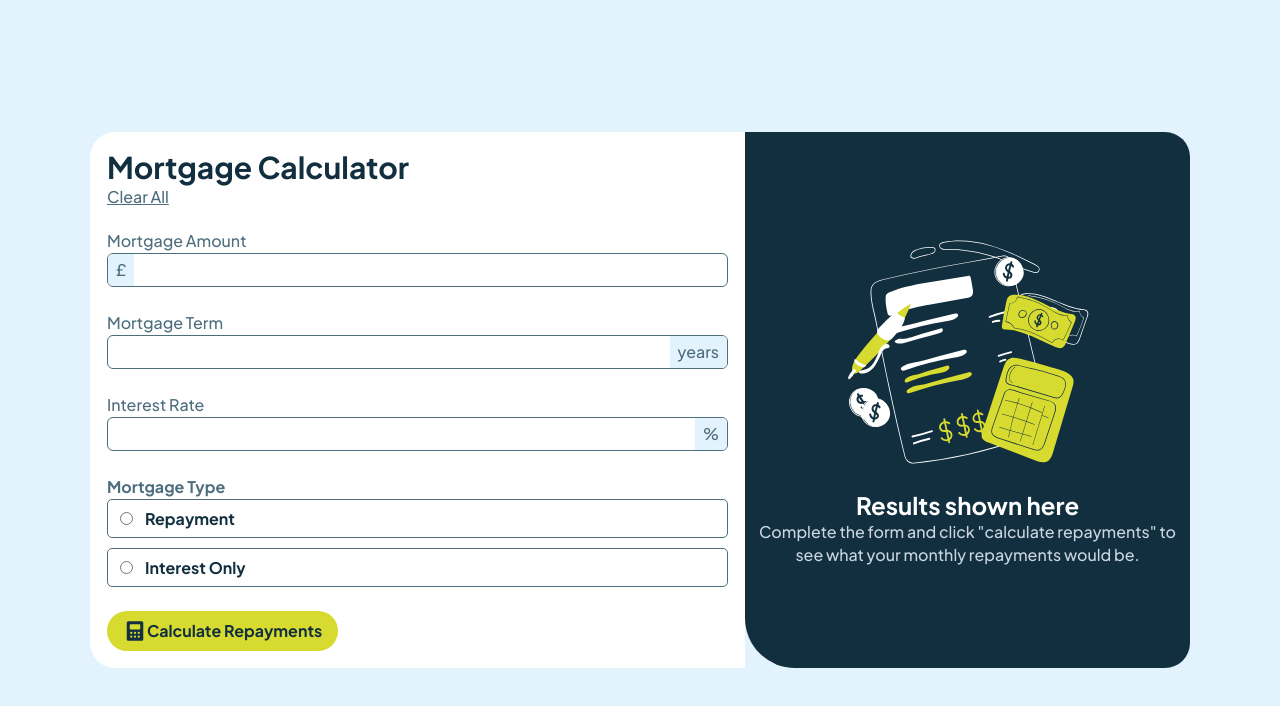
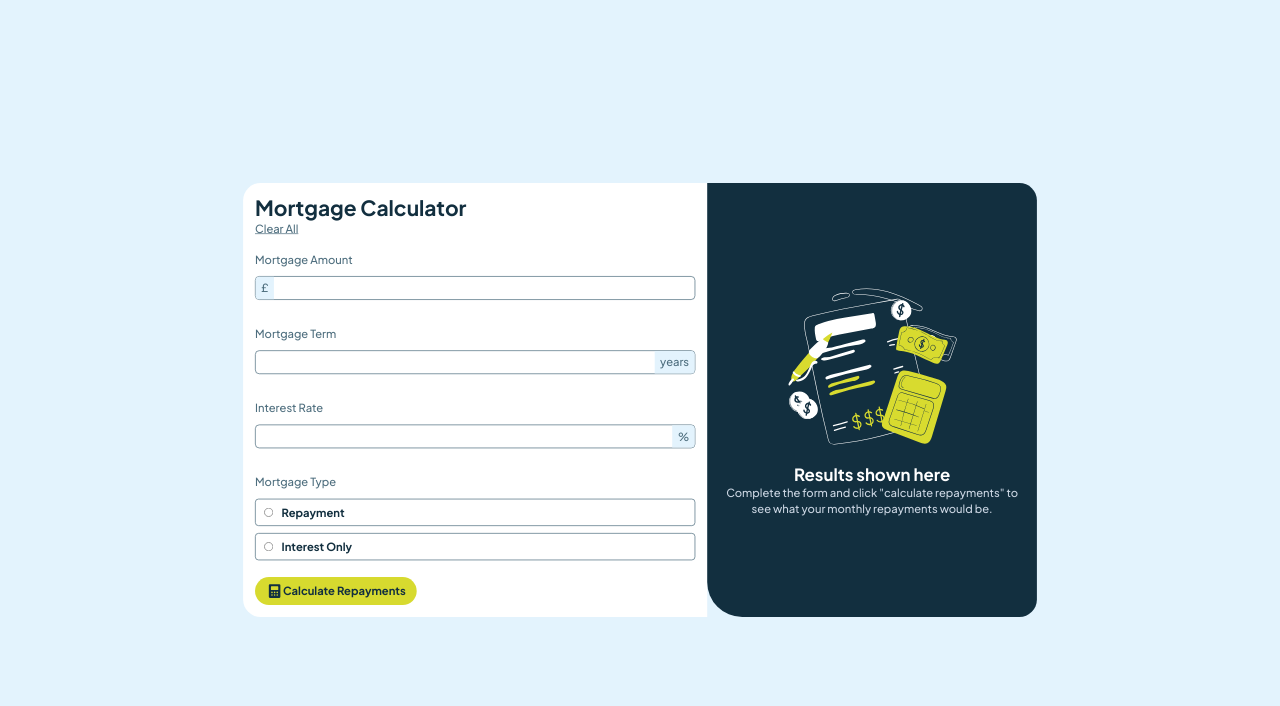
Before and after one commit to remainhumble/mortgage-repayment-calculator, a React (Vite) app: page / in a window 1280 px wide. Shown: the top 706 px of the page. Built offline with nearby package versions, Linux system fonts and the light colour scheme.

Commit message:
just started with rhf

```diff
--- a/src/App.tsx
+++ b/src/App.tsx
@@ -6,7 +6,7 @@ import Results from './Results'
 const App = () => {
   return (
     <>
-    <div className="flex lg:flex-row flex-col">
+    <div className="flex lg:flex-row flex-col lg:scale-[0.7]">
       <Calculator />
       <Results />
       </div>
--- a/src/Calculator.tsx
+++ b/src/Calculator.tsx
@@ -1,53 +1,82 @@
-import { useForm } from 'react-hook-form'; // developers should ensure they are familiar with React Hooks and the library's API to maximize its benefits
-import './index.css';
+import { useForm } from "react-hook-form"; // developers should ensure they are familiar with React Hooks and the library's API to maximize its benefits
+import "./index.css";
 
 const Calculator = () => {
+  const { register, handleSubmit, watch } = useForm({
+    defaultValues: { example: "test" },
+  });
 
-
+  console.log(watch("example")); // watch input value by passing the name of it
 
   return (
     <>
-            <div className='calculator bg-white rounded-bl-[25px] rounded-tl-[25px] w-full'>
-                <h1 className='text-3xl font-bold'>Mortgage Calculator</h1>
-                <p className='cursor-pointer'><u>Clear All</u></p>
-                <div className='inputs'>
-                    <label htmlFor="mortgage-amount">Mortgage Amount</label><br></br>
+      <form
+        className="calculator bg-white lg:rounded-bl-[25px] lg:rounded-tl-[25px] w-full"
+        onSubmit={handleSubmit((data) => console.log(data))}
+      >
+        <h1 className="text-3xl font-bold">Mortgage Calculator</h1>
+        <p className="cursor-pointer">
+          <u>Clear All</u>
+        </p>
+        <div className="inputs">
+          <label htmlFor="mortgage-amount">Mortgage Amount</label>
+          <br></br>
           <div className="left-addon">
-                        <div className='addon'>£</div>
-                        <input type="number" id="mortgage-amount" className='number-input' /><br></br>
+            <div className="addon">£</div>
+            <input
+              type="number"
+              id="mortgage-amount"
+              className="number-input"
+            />
+            <br></br>
           </div>
           <br />
-                    <label htmlFor="mortgage-term">Mortgage Term</label><br></br>
+          <label htmlFor="mortgage-term">Mortgage Term</label>
+          <br></br>
           <div className="right-addon">
-                        <input type="number" id="mortgage-term" className='number-input' />
-                        <div className='addon'>years</div>
+            <input type="number" id="mortgage-term" className="number-input" />
+            <div className="addon">years</div>
           </div>
           <br></br>
-                    <label htmlFor="interest-rate">Interest Rate</label><br></br>
+          <label htmlFor="interest-rate">Interest Rate</label>
+          <br></br>
           <div className="right-addon">
-                        <input type="number" id="interest-rate" className='number-input' />
-                        <div className='addon'>%</div>
+            <input type="number" id="interest-rate" className="number-input" />
+            <div className="addon">%</div>
           </div>
           <br></br>
 
-                    <fieldset className='mortgage-type flex flex-col gap-2.5'>
-                        <legend className='font-bold'>Mortgage Type</legend>
-                        <label className='radio font-bold'>
-                            <input type="radio" name="mortgage-type" value="repayment" id="repayment" />
+          <fieldset className="mortgage-type flex flex-col gap-2.5">
+            <legend>Mortgage Type</legend>
+            <label className="radio font-bold">
+              <input
+                type="radio"
+                name="mortgage-type"
+                value="repayment"
+                id="repayment"
+              />
               Repayment
             </label>
-                        <label className='radio font-bold'>
-                            <input type="radio" name="mortgage-type" value="interest-only" id="interest-only" />
+            <label className="radio font-bold">
+              <input
+                type="radio"
+                name="mortgage-type"
+                value="interest-only"
+                id="interest-only"
+              />
               Interest Only
             </label>
           </fieldset>
-                    <div className='flex gap-2.5 mt-5'>
-                        <button className='cursor-pointer flex calculate-btn font-bold justify-center'><img src="./assets/images/icon-calculator.svg" alt="Calculate" />Calculate Repayments</button>
+          <div className="flex gap-2.5 mt-5">
+            <button className="cursor-pointer flex calculate-btn font-bold justify-center w-full lg:w-auto">
+              <img src="./assets/images/icon-calculator.svg" alt="Calculate" />
+              Calculate Repayments
+            </button>
           </div>
         </div>
-            </div>
+      </form>
     </>
-    )
-}
+  );
+};
 
-export default Calculator
+export default Calculator;
--- a/src/Results.tsx
+++ b/src/Results.tsx
@@ -4,8 +4,8 @@ import './index.css';
 const Results = () => {
     return (
         <>
-            <div className="bg-[#122f3f] flex flex-col justify-center items-center max-w-fit rounded-bl-[50px]  rounded-br-[25px]  rounded-tr-[25px] ">
-                <img src="./assets/images/illustration-empty.svg" alt="Mortgage Results" className='w-64' />
+            <div className="results bg-[#122f3f] flex flex-col justify-center items-center max-w-fit lg:rounded-bl-[50px] lg:rounded-br-[25px] lg:rounded-tr-[25px] ">
+                <img src="./assets/images/illustration-empty.svg" alt="Mortgage Results" className='lg:w-64' />
                 <h2 className='text-white text-2xl font-bold'>Results shown here</h2>
                 <p className='text-slate-300 text-sm mt-2 text-center'>Complete the form and click "calculate repayments" to see what your monthly repayments would be.</p>
             </div>
--- a/src/index.css
+++ b/src/index.css
@@ -22,12 +22,19 @@ body {
   display: flex;
   justify-content: center;
   align-items: center;
-  height: 100vh;
   width: 100%;
   font-family: "Plus Jakarta Sans", sans-serif;
   font-weight: 500;
   color: var(--slate-700);
   background: var(--slate-100);
+}
+
+@media (min-width: 1024px) {
+  html,
+  body {
+    width: 100%;
+    height: 100vh;
+  }
 }
 
 .calculator {
@@ -77,6 +84,11 @@ input[type="number"] {
   display: flex;
   border: 1px solid var(--slate-700);
   border-radius: 6px;
+  margin: 0.75rem 0;
+}
+
+legend {
+  margin: 0.75rem 0;
 }
 
 .left-addon .addon {
@@ -92,3 +104,6 @@ input[type="number"] {
   padding: 0.25rem 0.5rem;
   border-radius: 0 5px 5px 0;
 }
+.results {
+  padding: 17px;
+}
```
Also changed, not shown: 1 other file (tests, documents, lock files or other folders). Lines whose indentation alone changed are shown as unchanged.
